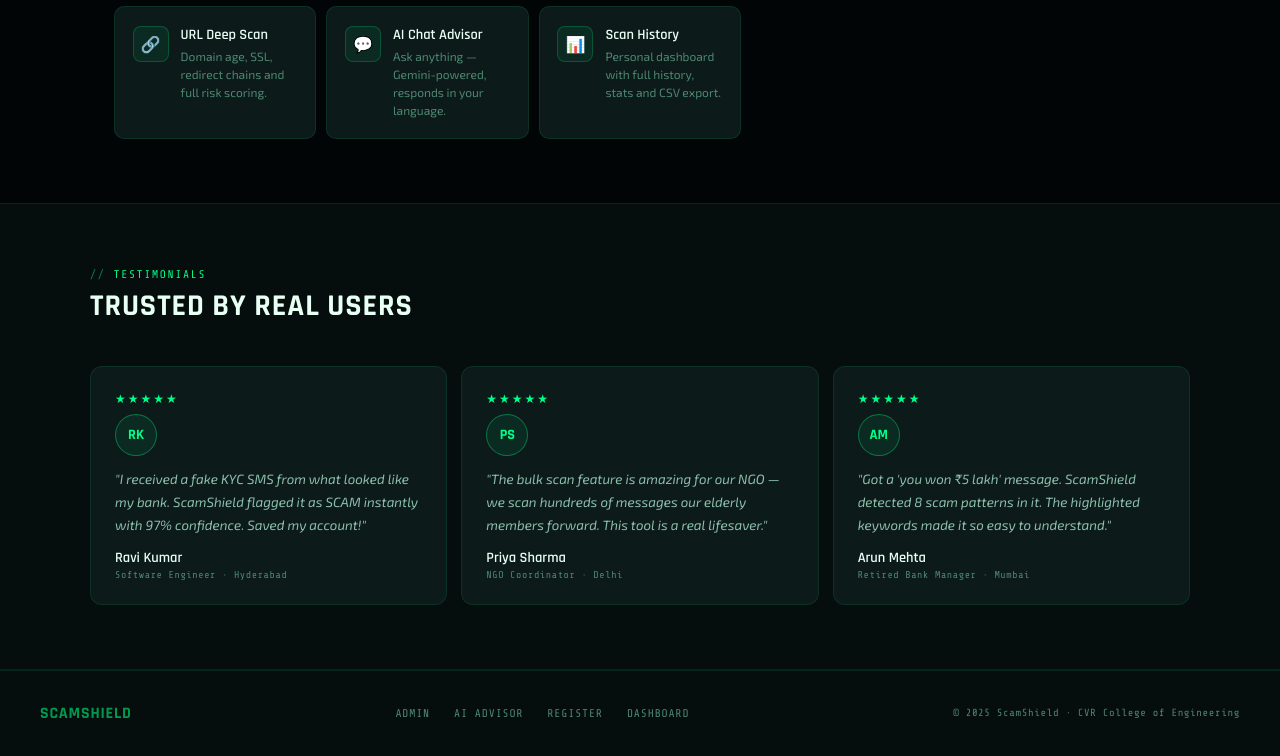
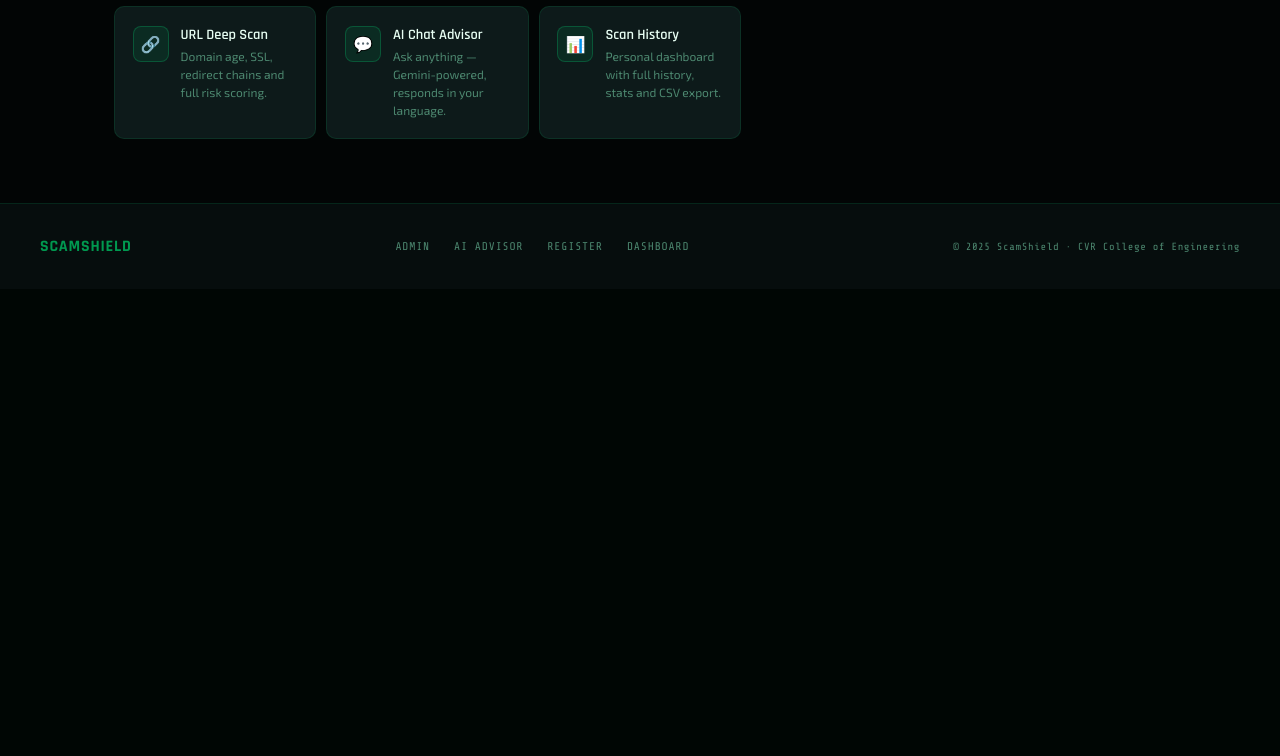
Before and after one commit to ashuthoshkumar/scamshield, a Flask app: page / in a window 1280 px wide. Shown: the part 3095-3851 px from the top of the page. After the commit the page ends 3347 px from the top, so only its background shows below. Run offline with Flask 3, Linux system fonts and the light colour scheme; parts of the project's set-up code (start-up, migrations or seed data) failed here and were passed over.

Commit message:
remove testimonials section

```diff
--- a/templates/index.html
+++ b/templates/index.html
@@ -208,18 +208,6 @@
   </div>
 </section>
 
-<section class="trust-section">
-  <div style="max-width:1100px;margin:0 auto;">
-    <div class="sec-label">Testimonials</div>
-    <div style="font-family:var(--head);font-size:1.9rem;font-weight:700;letter-spacing:.03em;text-transform:uppercase;margin-bottom:4px;">Trusted by Real Users</div>
-    <div class="trust-grid">
-      <div class="tcard"><div class="tstars">★★★★★</div><div class="tavatar">RK</div><div class="tquote">"I received a fake KYC SMS from what looked like my bank. ScamShield flagged it as SCAM instantly with 97% confidence. Saved my account!"</div><div class="tname">Ravi Kumar</div><div class="trole">Software Engineer · Hyderabad</div></div>
-      <div class="tcard"><div class="tstars">★★★★★</div><div class="tavatar">PS</div><div class="tquote">"The bulk scan feature is amazing for our NGO — we scan hundreds of messages our elderly members forward. This tool is a real lifesaver."</div><div class="tname">Priya Sharma</div><div class="trole">NGO Coordinator · Delhi</div></div>
-      <div class="tcard"><div class="tstars">★★★★★</div><div class="tavatar">AM</div><div class="tquote">"Got a 'you won ₹5 lakh' message. ScamShield detected 8 scam patterns in it. The highlighted keywords made it so easy to understand."</div><div class="tname">Arun Mehta</div><div class="trole">Retired Bank Manager · Mumbai</div></div>
-    </div>
-  </div>
-</section>
-
 <footer>
   <div class="footer-brand">SCAMSHIELD</div>
   <div class="footer-links">
```
